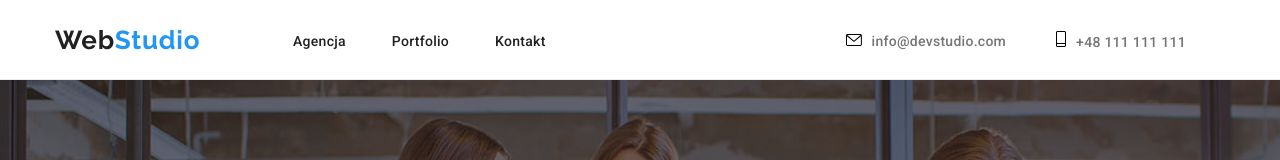
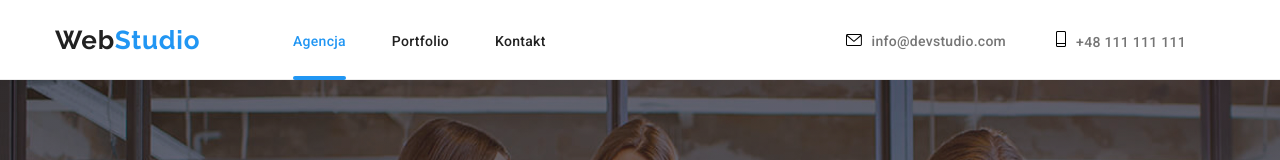
Before and after one commit to jarekbielski/goit-markup-hw-05_ON6, a plain HTML site: page index.html in a window 1280 px wide. Shown: the top 160 px of the page. Drawn offline with nearby package versions, Linux system fonts and the light colour scheme.

Commit message:
active link

```diff
--- a/css/styles.css
+++ b/css/styles.css
@@ -147,6 +147,23 @@ img {
     color: var(--main-color)
 }
 
+.active-link {
+    position: relative;
+    color: #2196f3;
+}
+
+.active-link::after {
+    position: absolute;
+    content: "";
+    display: block;
+    top: 43px;
+    left: 0;
+    width: 100%;
+    height: 4px;
+    background-color: #2196f3;
+    border-radius: 2px;
+    transition: width 250ms cubic-bezier(0.4, 0, 0.2, 1);
+}
 
 .portfolio-navigation-link-accent {
     color: #2196F3;
--- a/index.html
+++ b/index.html
@@ -29,7 +29,7 @@
           <!--Navigation-->
           <nav>
           <ul class="navigation_list list">
-            <li class="navigation-list-item"><a class="navigation-list-link link" href="#">Agencja</a></li>
+            <li class="navigation-list-item"><a class="navigation-list-link link active-link" href="#">Agencja</a></li>
             <li class="navigation-list-item"><a class="navigation-list-link link" href="portfolio.html">Portfolio</a></li>
             <li class="navigation-list-item"><a class="navigation-list-link link" href="#">Kontakt</a></li>
           </ul>
```
Also changed, not shown: portfolio.html (+1 -1 lines). Lines whose indentation alone changed are shown as unchanged.
